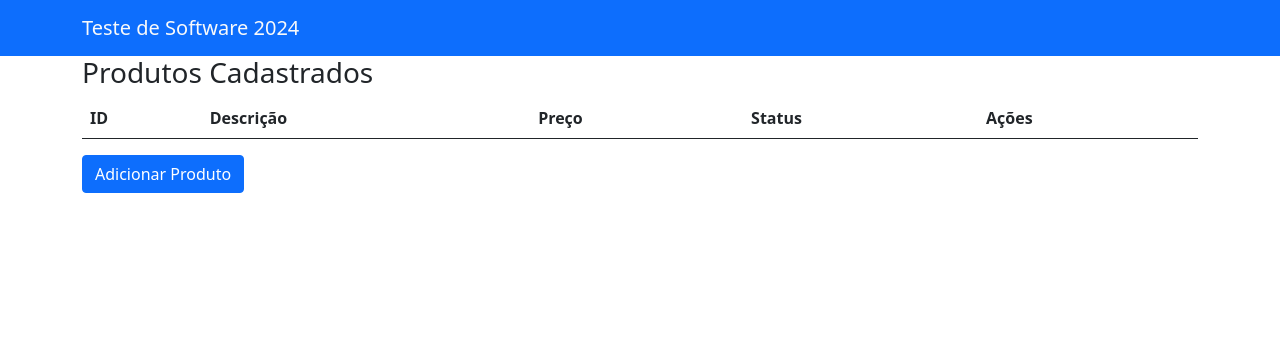
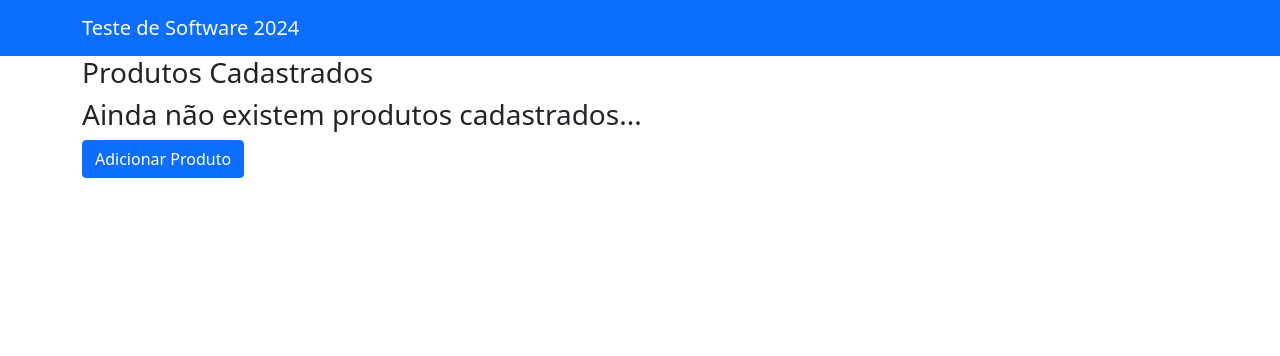
Before and after one commit to NinjaBitroom/teste_de_software_2024_1, a Flask app: template templates/produto/index.html in a window 1280 px wide. Shown: the top 356 px of the page. Run offline with Flask 3, Linux system fonts and the light colour scheme; the template is opened without the code that fills it, so the values that code supplies are empty; parts of the project's set-up code (start-up, migrations or seed data) failed here and were passed over.

Commit message:
Adicione aviso quando não existem produtos cadastrados

```diff
--- a/templates/produto/index.html
+++ b/templates/produto/index.html
@@ -28,7 +28,7 @@ O arquivo novo.html - todas as classes são do bootstrap -->
 
     <!-- Define o cabeçalho para a lista de produtos -->
     <h3>Produtos Cadastrados</h3>
-
+    {% if produtos %}
         <!-- Define a tabela para mostrar os produtos cadastrados -->
         <table class="table">
             <!-- Define o cabeçalho da tabela -->
@@ -71,7 +71,9 @@ O arquivo novo.html - todas as classes são do bootstrap -->
             {% endfor %}
             </tbody>
         </table>
-
+    {% else %}
+        <h3>Ainda não existem produtos cadastrados...</h3>
+    {% endif %}
     <div>
         <!-- Exibe um link para a página de criação de um novo cliente -->
         <h3><a class='btn btn-primary' href='{{ url_for("root.produto.novo_produto_get") }}'>Adicionar Produto</a></h3>
```
Lines whose indentation alone changed are shown as unchanged.
